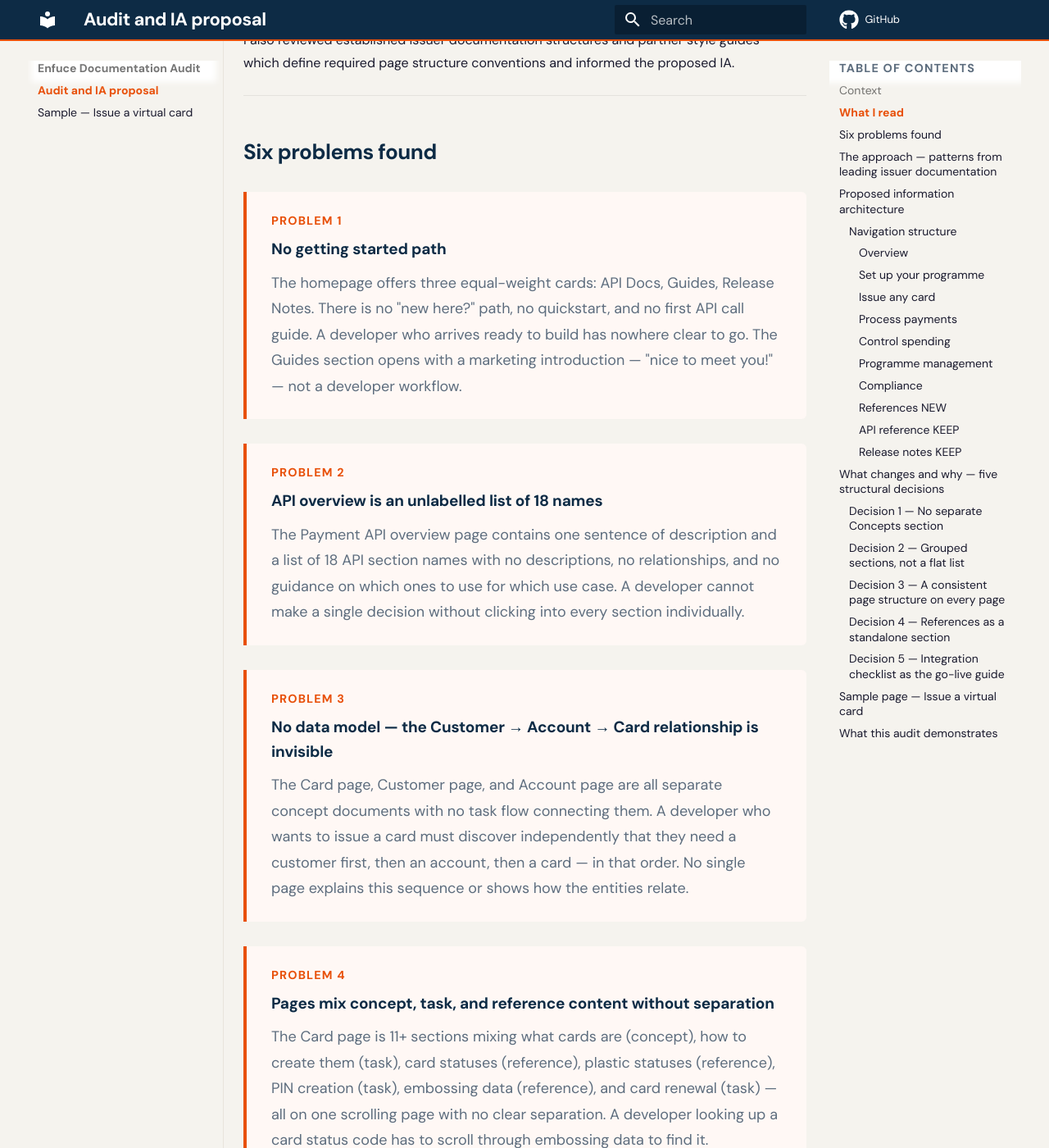
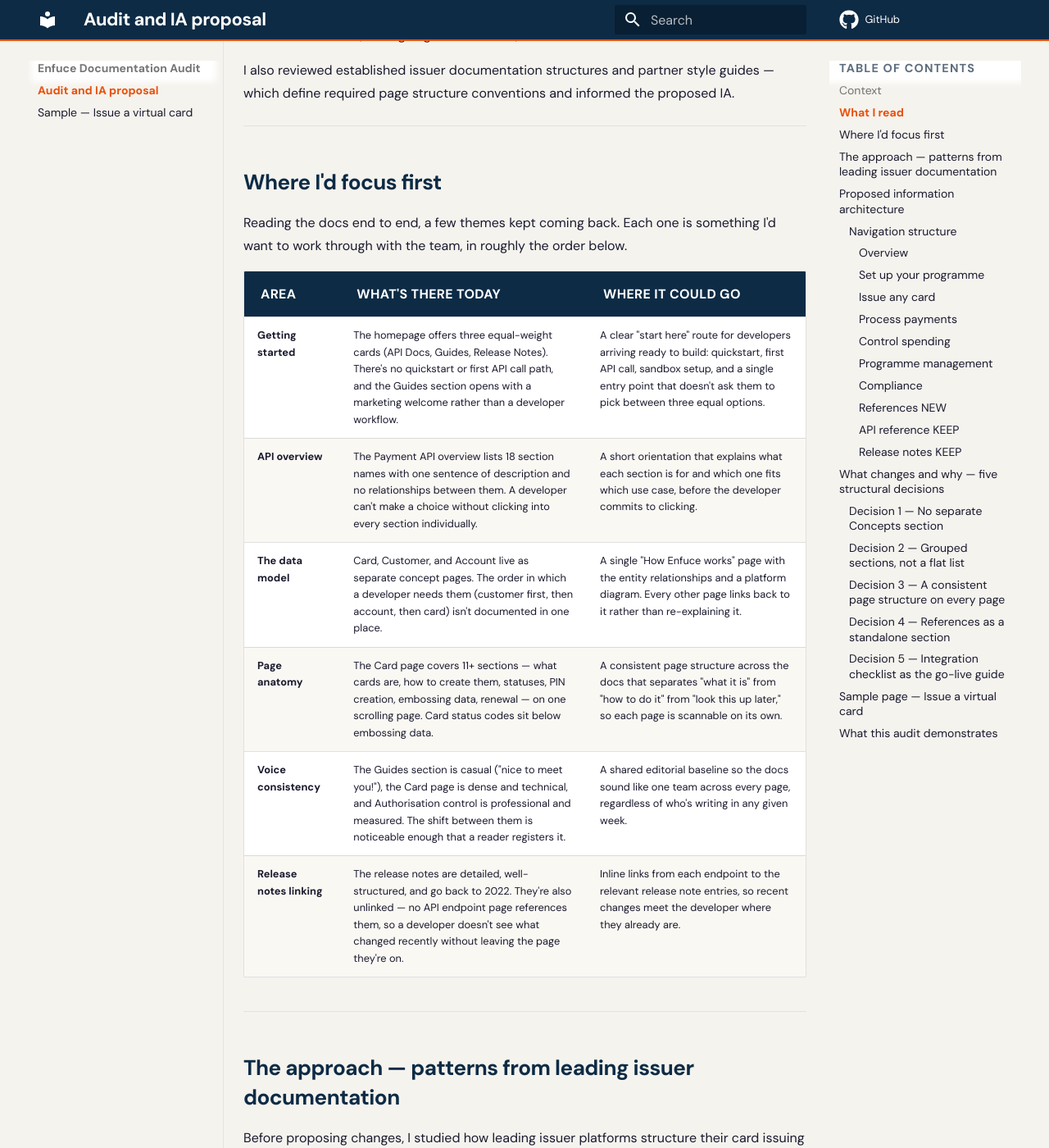
Before and after one commit to neela-nag/neelam-nag, an MkDocs documentation site: the page built from docs/enfuce-audit/index.md, in a window 1280 px wide and 1400 px high, scrolled down 1748 px. Shown: the whole window at 82% size. Built offline with MkDocs 1.6.1 and Material for MkDocs 9.7.7, drawn with Linux system fonts in a browser that asks for light colours; comment, search, counter and statistics services are not loaded; some of the changed text lies outside the part shown.

Commit message:
Update text

```diff
--- a/docs/enfuce-audit/index.md
+++ b/docs/enfuce-audit/index.md
@@ -3,7 +3,7 @@
 <div class="nn-hero">
   <span class="nn-role">Unsolicited Documentation Audit · May 2026</span>
   <h1>From fragmented guides to a developer-first documentation system</h1>
-  <p>A complete audit of Enfuce's developer documentation — identifying structural problems, proposing a new information architecture based on leading issuer documentation patterns, and demonstrating the rewrite with a full sample integration guide.</p>
+  <p>I read through Enfuce's developer documentation. This page is what came out of that read: where I think the docs already work, where they could be stronger, a proposed information architecture borrowing from issuer docs that are already doing this well, and a sample integration guide to make the rewrite concrete.</p>
 </div>
 
 ---
@@ -34,43 +34,18 @@ I also reviewed established issuer documentation structures and partner style gu
 
 ---
 
-## Six problems found
+## Where I'd focus first
 
-<div class="nn-decision">
-  <span class="nn-decision-label">Problem 1</span>
-  <h4>No getting started path</h4>
-  <p>The homepage offers three equal-weight cards: API Docs, Guides, Release Notes. There is no "new here?" path, no quickstart, and no first API call guide. A developer who arrives ready to build has nowhere clear to go. The Guides section opens with a marketing introduction — "nice to meet you!" — not a developer workflow.</p>
-</div>
+Reading the docs end to end, a few themes kept coming back. Each one is something I'd want to work through with the team, in roughly the order below.
 
-<div class="nn-decision">
-  <span class="nn-decision-label">Problem 2</span>
-  <h4>API overview is an unlabelled list of 18 names</h4>
-  <p>The Payment API overview page contains one sentence of description and a list of 18 API section names with no descriptions, no relationships, and no guidance on which ones to use for which use case. A developer cannot make a single decision without clicking into every section individually.</p>
-</div>
-
-<div class="nn-decision">
-  <span class="nn-decision-label">Problem 3</span>
-  <h4>No data model — the Customer → Account → Card relationship is invisible</h4>
-  <p>The Card page, Customer page, and Account page are all separate concept documents with no task flow connecting them. A developer who wants to issue a card must discover independently that they need a customer first, then an account, then a card — in that order. No single page explains this sequence or shows how the entities relate.</p>
-</div>
-
-<div class="nn-decision">
-  <span class="nn-decision-label">Problem 4</span>
-  <h4>Pages mix concept, task, and reference content without separation</h4>
-  <p>The Card page is 11+ sections mixing what cards are (concept), how to create them (task), card statuses (reference), plastic statuses (reference), PIN creation (task), embossing data (reference), and card renewal (task) — all on one scrolling page with no clear separation. A developer looking up a card status code has to scroll through embossing data to find it.</p>
-</div>
-
-<div class="nn-decision">
-  <span class="nn-decision-label">Problem 5</span>
-  <h4>Voice inconsistency signals ungoverned content growth</h4>
-  <p>The guides section uses casual marketing language ("card issuer's guide to happiness", "nice to meet you!"). The Card page is dense and technical. The Authorisation control page is professional and detailed. These read like three different teams with no shared style guide — which is exactly what developers notice and use to judge documentation trustworthiness.</p>
-</div>
-
-<div class="nn-decision">
-  <span class="nn-decision-label">Problem 6</span>
-  <h4>Excellent release notes — completely unlinked from API pages</h4>
-  <p>The release notes are detailed, well-structured, and go back to 2022. They are also completely isolated. There is no link from any API endpoint page to relevant release note entries. A developer looking at the Card API has no way to know what changed in the last three months without navigating to a separate page.</p>
-</div>
+| Area | What's there today | Where it could go |
+| --- | --- | --- |
+| **Getting started** | The homepage offers three equal-weight cards (API Docs, Guides, Release Notes). There's no quickstart or first API call path, and the Guides section opens with a marketing welcome rather than a developer workflow. | A clear "start here" route for developers arriving ready to build: quickstart, first API call, sandbox setup, and a single entry point that doesn't ask them to pick between three equal options. |
+| **API overview** | The Payment API overview lists 18 section names with one sentence of description and no relationships between them. A developer can't make a choice without clicking into every section individually. | A short orientation that explains what each section is for and which one fits which use case, before the developer commits to clicking. |
+| **The data model** | Card, Customer, and Account live as separate concept pages. The order in which a developer needs them (customer first, then account, then card) isn't documented in one place. | A single "How Enfuce works" page with the entity relationships and a platform diagram. Every other page links back to it rather than re-explaining it. |
+| **Page anatomy** | The Card page covers 11+ sections — what cards are, how to create them, statuses, PIN creation, embossing data, renewal — on one scrolling page. Card status codes sit below embossing data. | A consistent page structure across the docs that separates "what it is" from "how to do it" from "look this up later," so each page is scannable on its own. |
+| **Voice consistency** | The Guides section is casual ("nice to meet you!"), the Card page is dense and technical, and Authorisation control is professional and measured. The shift between them is noticeable enough that a reader registers it. | A shared editorial baseline so the docs sound like one team across every page, regardless of who's writing in any given week. |
+| **Release notes linking** | The release notes are detailed, well-structured, and go back to 2022. They're also unlinked — no API endpoint page references them, so a developer doesn't see what changed recently without leaving the page they're on. | Inline links from each endpoint to the relevant release note entries, so recent changes meet the developer where they already are. |
 
 ---
 
@@ -236,7 +211,7 @@ The sample demonstrates:
 
 ## What this audit demonstrates
 
-This audit is a demonstration of how I would approach the first month in the Enfuce Technical Writer role — read everything, map what exists, identify structural problems, research how comparable companies solve the same problems, and propose a grounded IA before writing a single new page.
+This audit is a demonstration of how I'd approach the first month in the Enfuce Technical Writer role. Read everything. Map what exists. Note where the structure could be stronger, look at how comparable companies have solved similar challenges, and propose a grounded IA before writing a single new page.
 
 The most important part of a documentation restructure is not the writing. It is the governance decisions — what belongs where, how content is organised, how shared content is maintained, how different audiences are served by the same navigation. Those decisions, made correctly at the start, determine whether the documentation works. The writing is what makes it readable.
 
```
Also changed, not shown: docs/index.md (+1 -1 lines).
